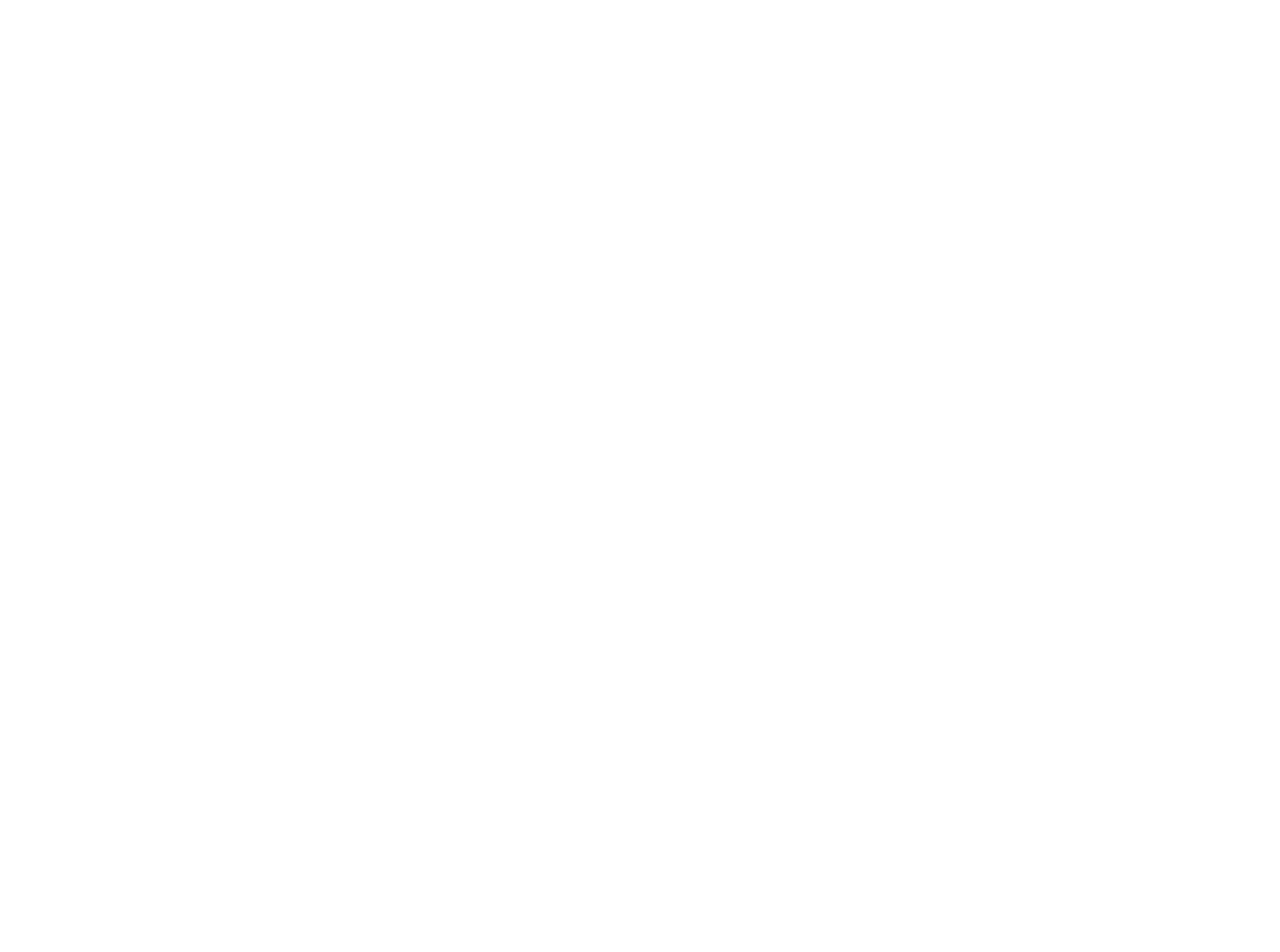
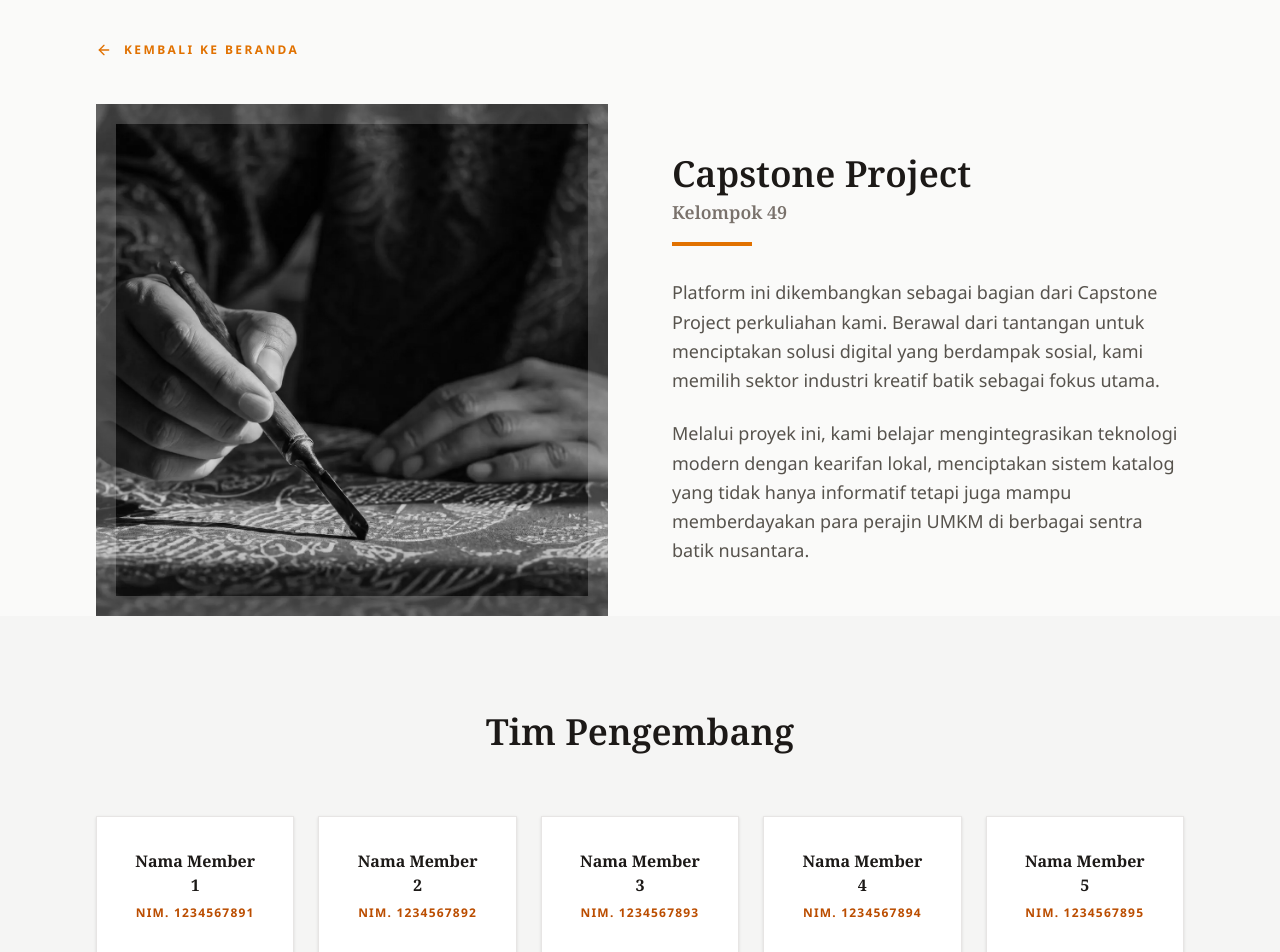
Before and after one commit to pratamayp/utcp-batik-umkm-showcase, a Nuxt app: page /about in a window 1280 px wide. Before the commit this address had no page. Shown: the top 952 px of the page. Before the commit the page ends 800 px from the top, so only its background shows below. Built offline with nearby package versions, Linux system fonts and the light colour scheme.

Commit message:
feat: add about-us page

```diff
--- /dev/null
+++ b/app/pages/about.vue
@@ -0,0 +1,93 @@
+<template>
+  <main
+    class="min-h-screen bg-stone-50 selection:bg-amber-100 selection:text-amber-900"
+  >
+    <!-- Header -->
+    <div class="container mx-auto py-10 px-6 md:px-12 lg:px-24 relative z-10">
+      <NuxtLink
+        to="/"
+        class="inline-flex items-center text-amber-600 text-xs font-sans font-bold uppercase tracking-[0.2em] hover:text-amber-700 transition-colors gap-x-3"
+      >
+        <ArrowLeft class="h-4 w-4" />
+        Kembali ke Beranda
+      </NuxtLink>
+    </div>
+
+    <!-- Capstone Story Section -->
+    <section class="">
+      <div class="container mx-auto px-6 md:px-12 lg:px-24">
+        <div class="grid grid-cols-1 lg:grid-cols-2 gap-16 items-center">
+          <div
+            class="relative aspect-square bg-stone-200 overflow-hidden group"
+          >
+            <img
+              src="/images/hero.webp"
+              alt="Capstone Project"
+              class="w-full h-full object-cover grayscale hover:grayscale-0 transition-all duration-700"
+            />
+            <div class="absolute inset-0 border-20 border-white/20"></div>
+          </div>
+          <div class="space-y-8">
+            <div class="space-y-4">
+              <h2 class="text-3xl md:text-4xl font-heading text-stone-900">
+                Capstone Project <br />
+                <p class="text-stone-500 text-lg pt-1">Kelompok 49</p>
+              </h2>
+              <div class="h-1 w-20 bg-amber-600"></div>
+            </div>
+            <div
+              class="space-y-6 text-stone-600 font-body leading-relaxed text-lg"
+            >
+              <p>
+                Platform ini dikembangkan sebagai bagian dari Capstone Project
+                perkuliahan kami. Berawal dari tantangan untuk menciptakan
+                solusi digital yang berdampak sosial, kami memilih sektor
+                industri kreatif batik sebagai fokus utama.
+              </p>
+              <p>
+                Melalui proyek ini, kami belajar mengintegrasikan teknologi
+                modern dengan kearifan lokal, menciptakan sistem katalog yang
+                tidak hanya informatif tetapi juga mampu memberdayakan para
+                perajin UMKM di berbagai sentra batik nusantara.
+              </p>
+            </div>
+          </div>
+        </div>
+      </div>
+    </section>
+
+    <!-- Team Section -->
+    <section class="py-24 bg-stone-100">
+      <div class="container mx-auto px-6 md:px-12 lg:px-24">
+        <div class="text-center max-w-3xl mx-auto mb-16">
+          <h2 class="text-3xl md:text-4xl font-heading text-stone-900 mb-6">
+            Tim Pengembang
+          </h2>
+        </div>
+        <div class="grid grid-cols-1 sm:grid-cols-2 lg:grid-cols-5 gap-6">
+          <div
+            v-for="i in 5"
+            :key="i"
+            class="bg-white p-8 border border-stone-200 text-center space-y-2 hover:border-amber-600 transition-all duration-300 shadow-sm hover:shadow-md"
+          >
+            <h4 class="font-heading font-bold text-stone-900 text-base">
+              Nama Member {{ i }}
+            </h4>
+            <p
+              class="text-amber-700 text-xs font-sans font-bold uppercase tracking-widest"
+            >
+              NIM. 123456789{{ i }}
+            </p>
+          </div>
+        </div>
+      </div>
+    </section>
+
+    <!-- Footer -->
+    <LandingFooter />
+  </main>
+</template>
+
+<script setup>
+import { ArrowLeft } from "lucide-vue-next";
+</script>
```
